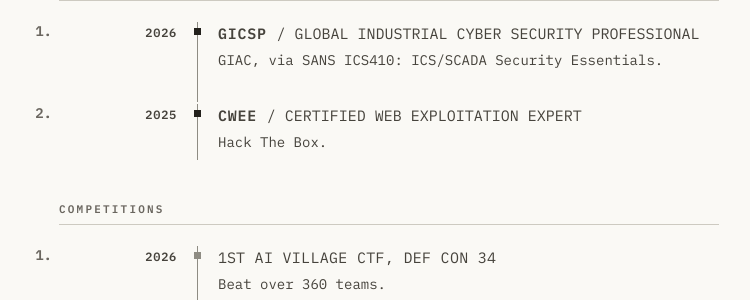
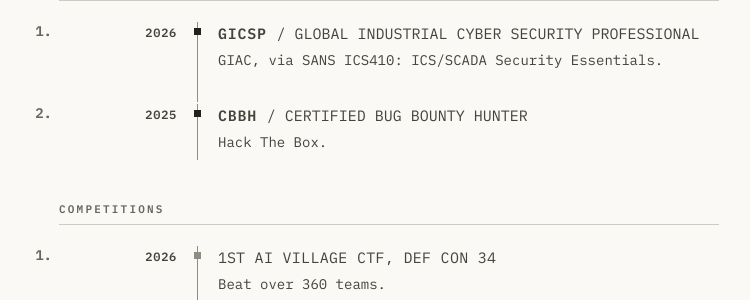
Before and after one commit to sfwani/sfwani.github.io, a Jekyll site: the page built from experience.md, in a window 1280 px wide and 900 px high, scrolled down 1080 px. Shown: the part 154-454 px from the top of the window, without its empty margins (251-1001 px from the left). Built offline with Jekyll 4.4.1, drawn with Linux system fonts in a browser that asks for light colours.

Commit message:
Correct the Hack The Box certification to CBBH
Certified Bug Bounty Hunter, not CWEE. Page and schema.

```diff
--- a/_includes/header.html
+++ b/_includes/header.html
@@ -258,7 +258,7 @@
       {
         "@type": "EducationalOccupationalCredential",
         "credentialCategory": "certification",
-        "name": "CWEE, Certified Web Exploitation Expert",
+        "name": "CBBH, Certified Bug Bounty Hunter",
         "dateCreated": "2025",
         "recognizedBy": {
           "@type": "Organization",
--- a/experience.md
+++ b/experience.md
@@ -67,7 +67,7 @@
   <li class="rl-entry">
     <p class="rl-date"><b>2025</b></p>
     <div class="rl-body">
-      <h3 class="rl-title">CWEE <span>/ Certified Web Exploitation Expert</span></h3>
+      <h3 class="rl-title">CBBH <span>/ Certified Bug Bounty Hunter</span></h3>
       <p class="rl-desc">Hack The Box.</p>
     </div>
   </li>
```
Also changed, not shown: advisories.md (+1 -1 lines).
